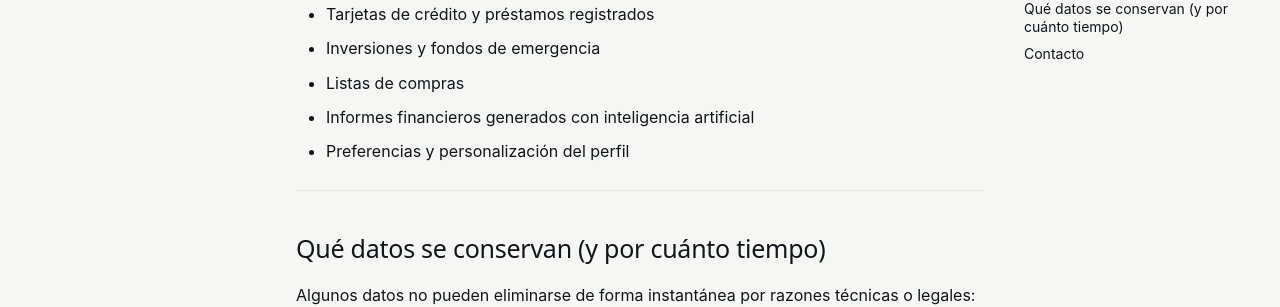
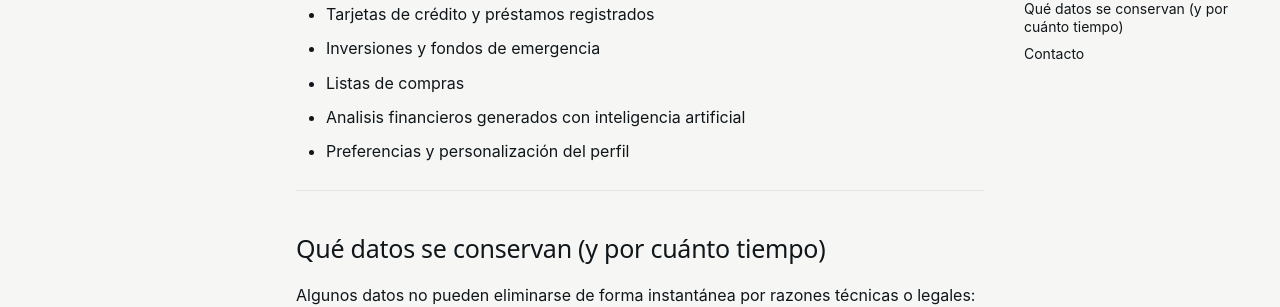
Before and after one commit to MBL309/TEFINANCE, an MkDocs documentation site: the page built from docs/eliminar-cuenta.md, in a window 1280 px wide and 900 px high, scrolled down 1006 px. Shown: the part 153-460 px from the top of the window. Built offline with MkDocs 1.6.1 and Material for MkDocs 9.7.7, drawn with Linux system fonts in a browser that asks for light colours; some of the changed text lies outside the part shown.

Commit message:
Cambio en eliminar-cuenta

```diff
--- a/docs/eliminar-cuenta.md
+++ b/docs/eliminar-cuenta.md
@@ -34,7 +34,7 @@ Al eliminar tu cuenta, se borran de forma permanente e inmediata de nuestros sis
 - Tarjetas de crédito y préstamos registrados
 - Inversiones y fondos de emergencia
 - Listas de compras
-- Informes financieros generados con inteligencia artificial
+- Analisis financieros generados con inteligencia artificial
 - Preferencias y personalización del perfil
 
 ---
```
Also changed, not shown: other parts of docs/eliminar-cuenta.md (+1 -1 lines), site/index.html, site/privacidad/index.html, site/search/search_index.json, site/sitemap.xml, site/terminos/index.html, 1 other file.
